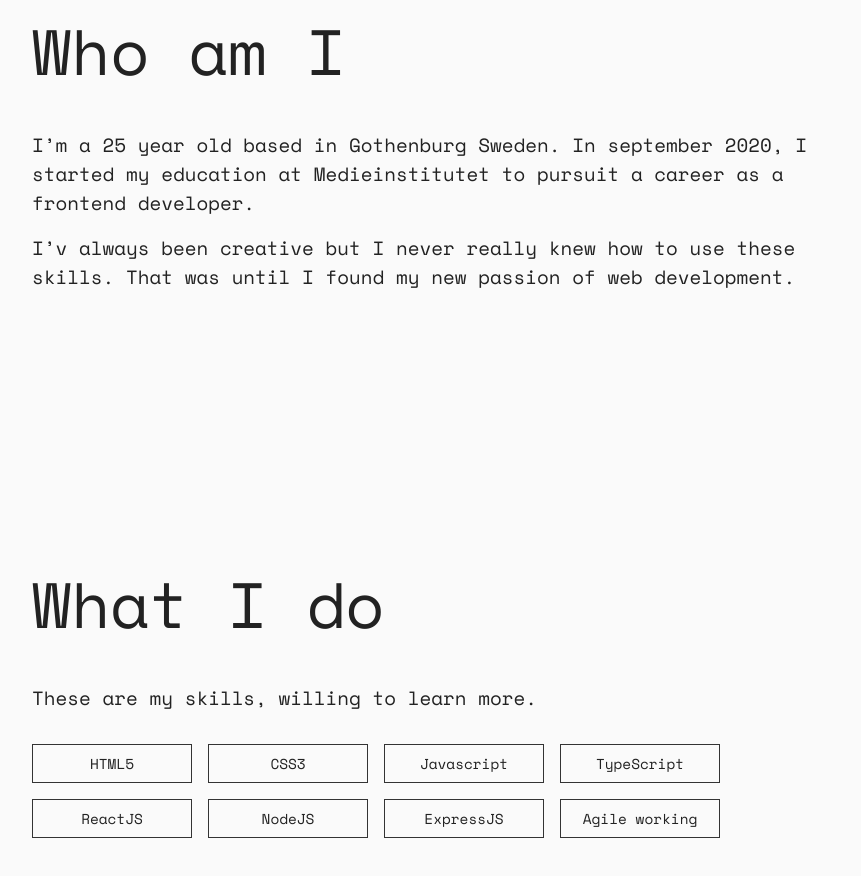
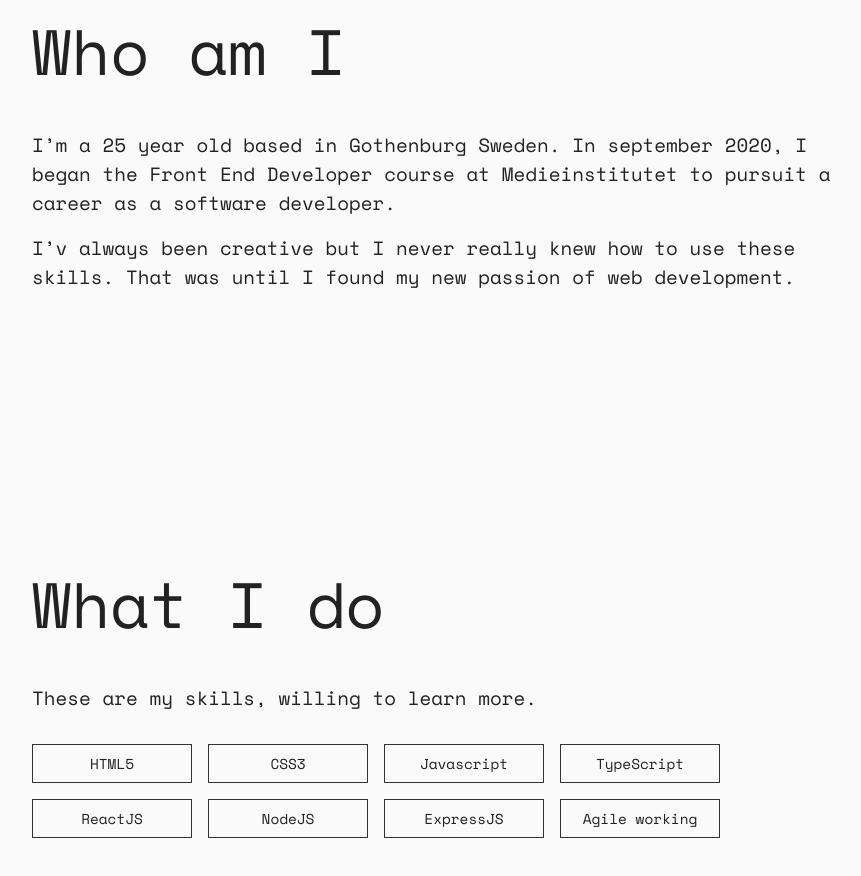
Before and after one commit to PetterFogel/portfolio, a React (Create React App) app: page / in a window 1280 px wide. Shown: the part 960-1836 px from the top of the page, without its empty margins (192-1053 px from the left). Built offline with nearby package versions, Linux system fonts and the light colour scheme.

Commit message:
updated background text.

```diff
--- a/src/components/main/about.tsx
+++ b/src/components/main/about.tsx
@@ -30,8 +30,8 @@ const About: FC = () => {
         <div>
           <p className={classes.paragraph}>
             I’m a 25 year old based in Gothenburg Sweden. In september 2020, I
-            started my education at Medieinstitutet to pursuit a career as a
-            frontend developer.
+            began the Front End Developer course at Medieinstitutet to pursuit a
+            career as a software developer.
           </p>
           <p className={classes.paragraph}>
             I’v always been creative but I never really knew how to use these
```
